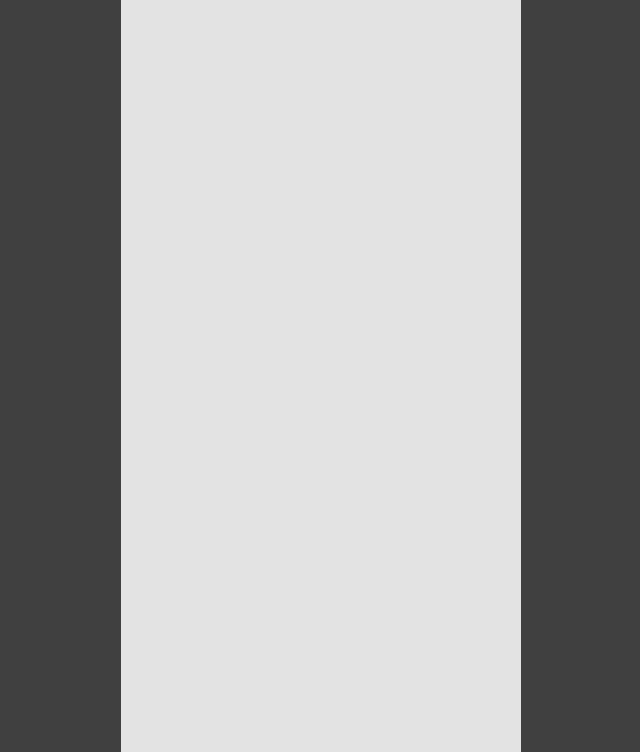
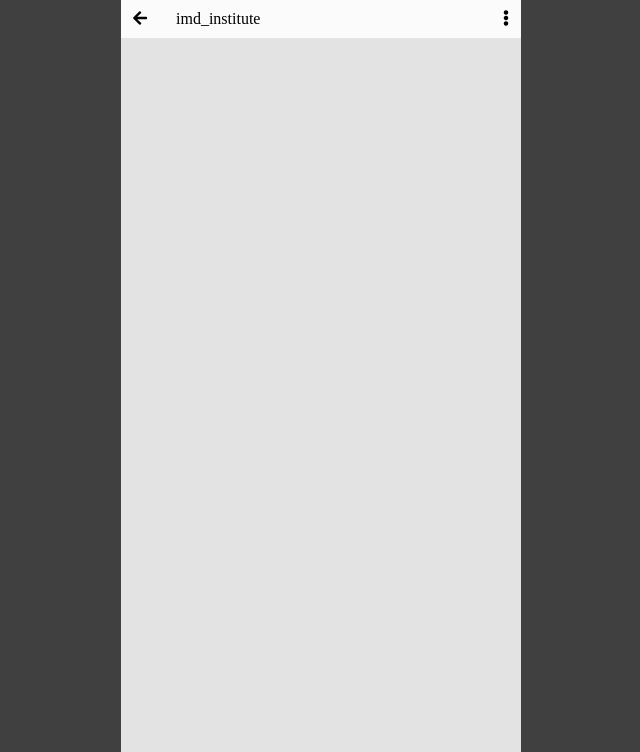
Before and after one commit to MaryamSharifii/Instagram-of-IMD, a plain HTML site: page index.html in a window 1280 px wide. Shown: the top 752 px of the page, without its empty margins (319-959 px from the left). Drawn offline with Linux system fonts and the light colour scheme.

Commit message:
adding header but with a little CSS

```diff
--- a/index.html
+++ b/index.html
@@ -13,6 +13,16 @@
     <div class="container">
         <div class="screen">
 
+            <div class="header">
+                <div class="left">
+                    <i class="fas fa-arrow-left"></i>
+                    <span>imd_institute</span>
+                </div>
+                <div class="left">
+                    <i class="fas fa-ellipsis-v"></i>
+                </div>
+            </div>
+
             <div class="icons">
                 <a href="#"><i class="fas fa-home"></i></a>
                 <a href="#"><i class="fas fa-search"></i></a>
--- a/style.css
+++ b/style.css
@@ -18,7 +18,27 @@ a{
     background-color: rgba(255, 255, 255, 0.85);
     margin: 0px auto;
 }
+/* header of page */
 
+.header{
+    background-color: rgba(255, 255, 255, 0.85);
+    display: flex;
+    justify-content: space-between;
+    align-items: center;
+    padding: 10px 12px;
+}
+
+.header .left i{
+    color: #000;
+}
+.header .left span{
+    color: #000;
+    margin-left: 25px;
+    font-weight: 300;
+
+}
+
+/* footer of page */
 .icons{
     width: 400px;
     background-color: rgba(255, 255, 255, 0.85);
```
